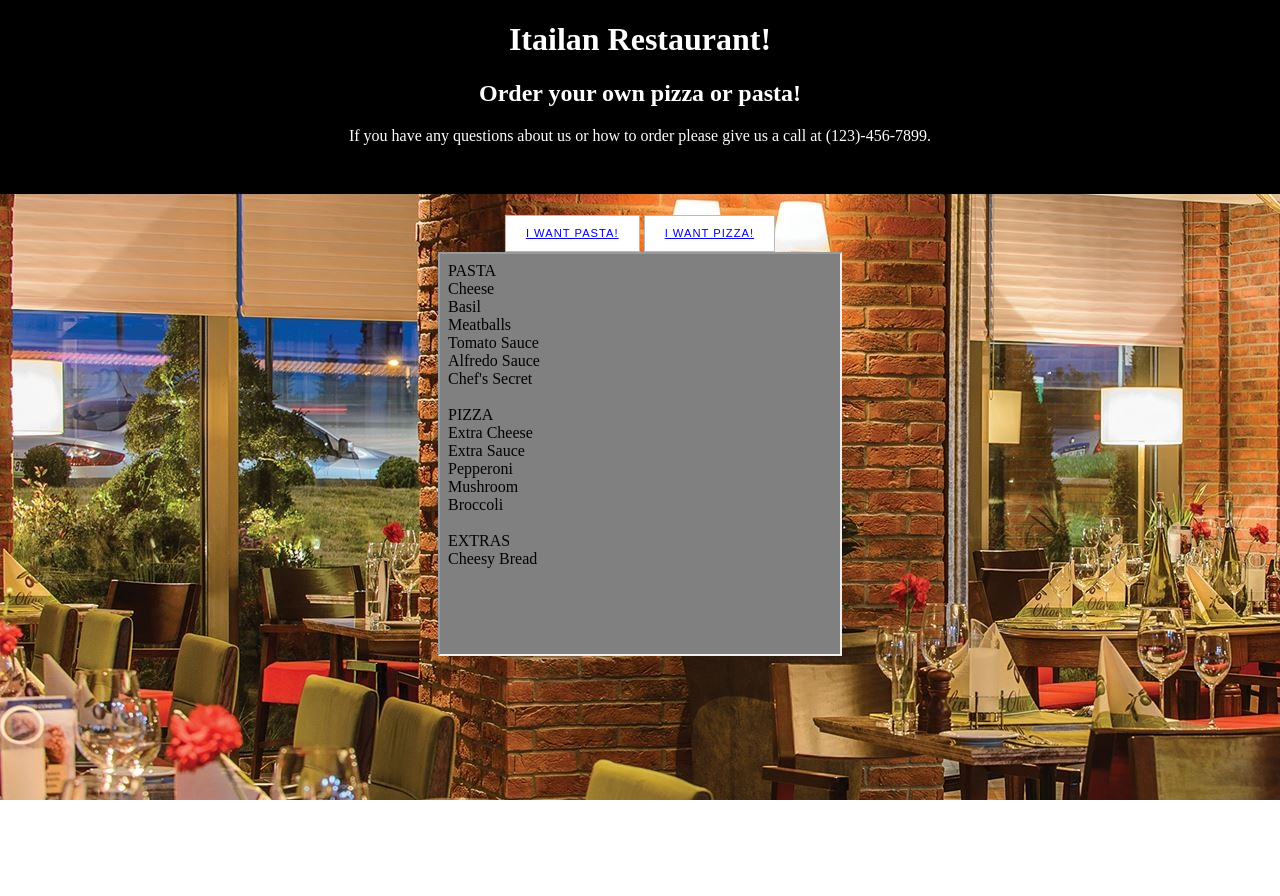
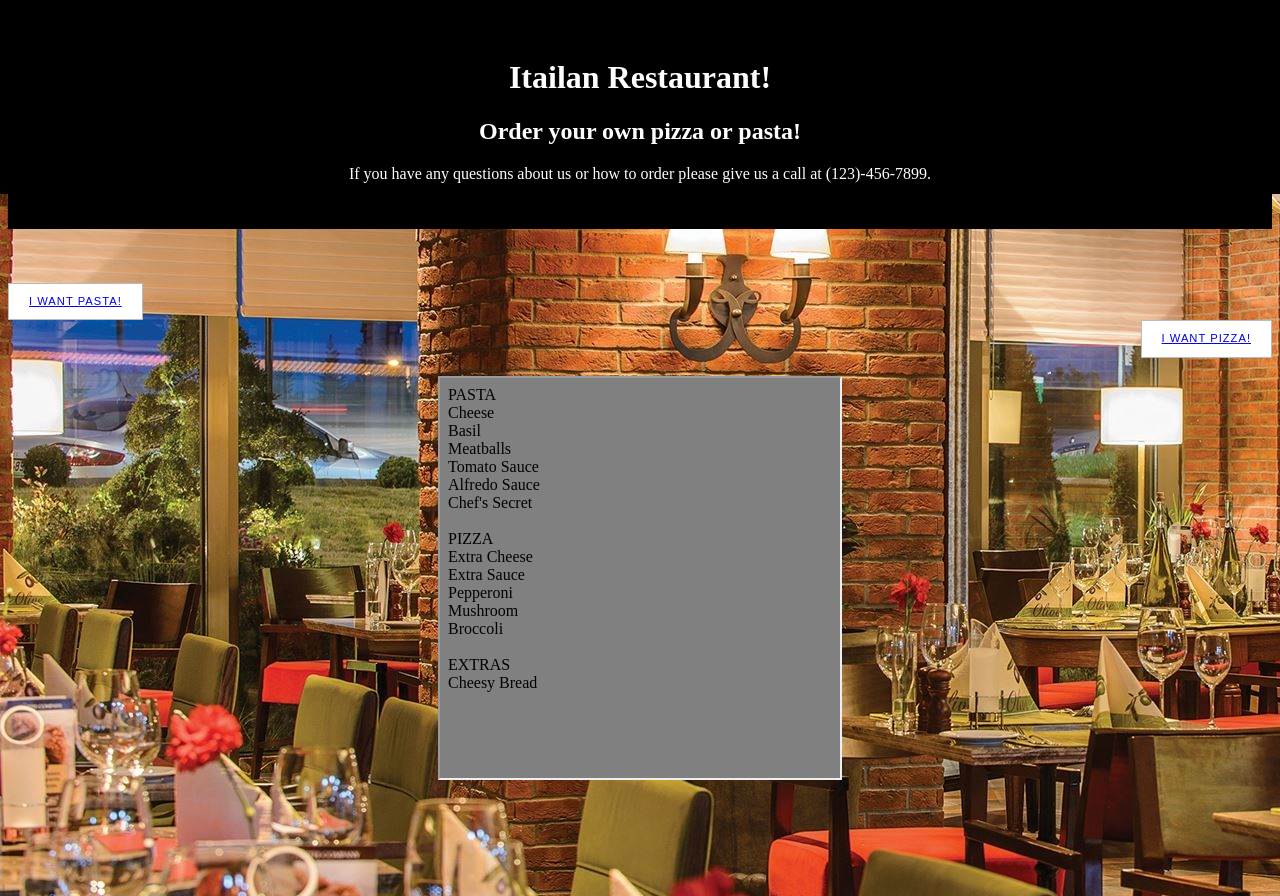
Before and after one commit to landenf/PizzaPastaProject, a plain HTML site: page PizzaPasta/PizzaPasta/index.html in a window 1280 px wide. Before the commit the page ends 800 px from the top, so only its background shows below. Drawn offline with Linux system fonts and the light colour scheme.

Commit message:
#ChangedIndexAndCss

```diff
--- a/PizzaPasta/PizzaPasta/css/Css.css
+++ b/PizzaPasta/PizzaPasta/css/Css.css
@@ -17,6 +17,14 @@ th, td {
 
 tr:nth-child(even) {
     background-color: #dddddd;
+}
+
+.button {
+    color: grey !important;
+    border: black !important;
+    color: white !important;
+    padding: 15px 32px;
+    text-align: center;
 }
 
 
@@ -120,3 +128,22 @@ tr:nth-child(even) {
 .pizzaBackground {
     background-image: url('../Images/artsfon.com-39798.jpg');
               }
+.buttonPizza {
+    display: flex;
+    justify-content: flex-end;
+    align-items: center;
+    top: auto;
+}
+
+.buttonPasta {
+    display: flex;
+    justify-content: flex-start;
+    align-items: center;
+    top: auto;
+}
+
+.menu {
+    display: flex;
+    align-items: center;
+    justify-content: center;
+}
--- a/PizzaPasta/PizzaPasta/index.html
+++ b/PizzaPasta/PizzaPasta/index.html
@@ -6,27 +6,56 @@
     <link href="css/Css.css" rel="stylesheet" />
     <title></title>
 	<meta charset="utf-8" />
+
         <style>
             body {
                 background-image: url('../Images/Restrant.jpg');
             }
 
+            header {
+                color: white;
+                background-color:black;
+                padding:30px;
+                text-align:center;
+                width:auto;
+
+            }
+
+            /*buttonPasta {
+                display: flex;
+                justify-content: flex-end;
+                align-items: center;
+            }*/
+
+            /*buttonPizza {
+                display: flex;
+                justify-content: flex-end;
+                align-items: center;
+            }*/
         </style>
+
 </head>
 
-<body><center>
+<body>
+
+<header>
+
     <h1 style="color:white" style="font-size:large">Itailan Restaurant!</h1>
     <h2 style="color:white">Order your own pizza or pasta!</h2>
     <p style="color:white">If you have any questions about us or how to order please give us a call at (123)-456-7899.</p>
+</header>
     <br /><br /><br />
+   <div class="buttonPasta">
     <button class="btn-minimal"><a href="pasta.html">I want pasta!</a></button>
+       </div>
+    <div class="buttonPizza">
       <button class="btn-minimal"><a href="pizza.html">I want pizza!</a></button>
-
+    </div>
     <br />
 
-
+    <div class="menu">
     <iframe src="menu.html" height="400" width="400" style="background-color:grey"></iframe>
-
+</div>
 
     <br /><br />
     <br />
```
Lines whose indentation alone changed are shown as unchanged.
